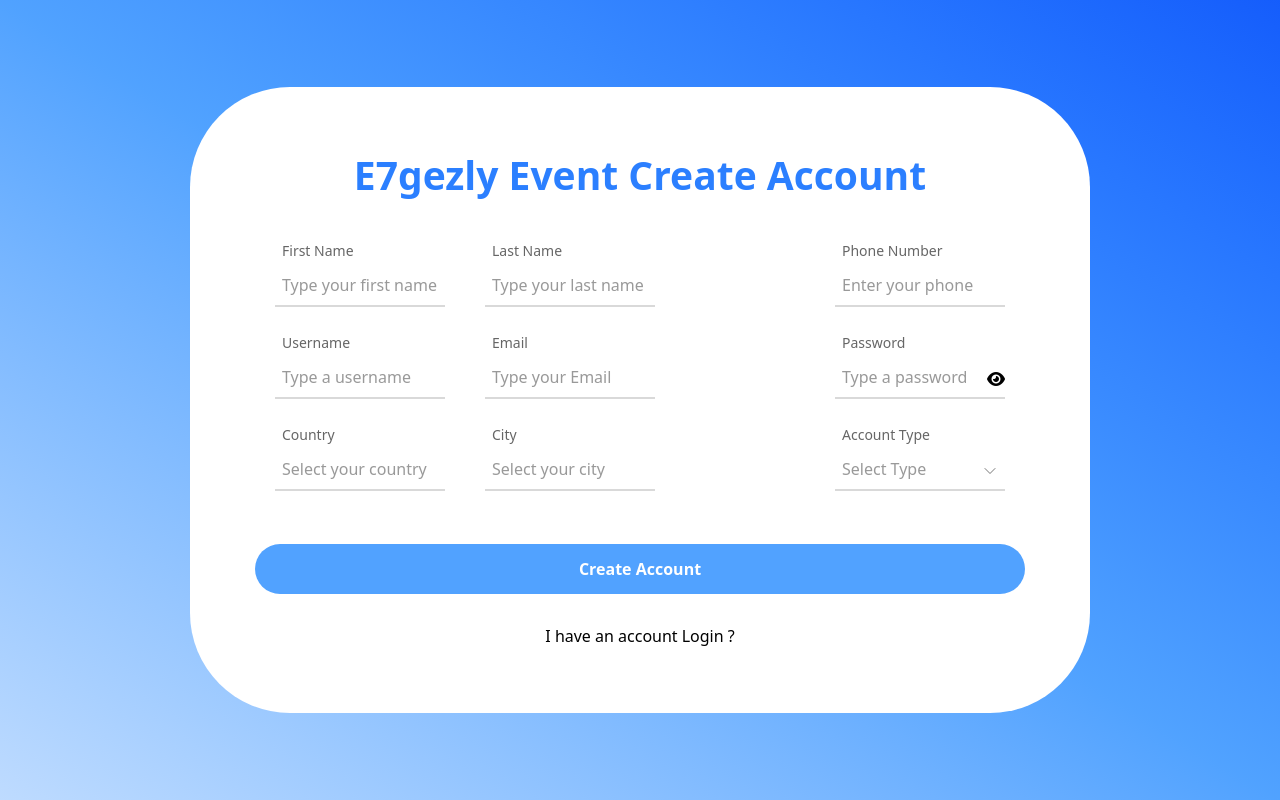
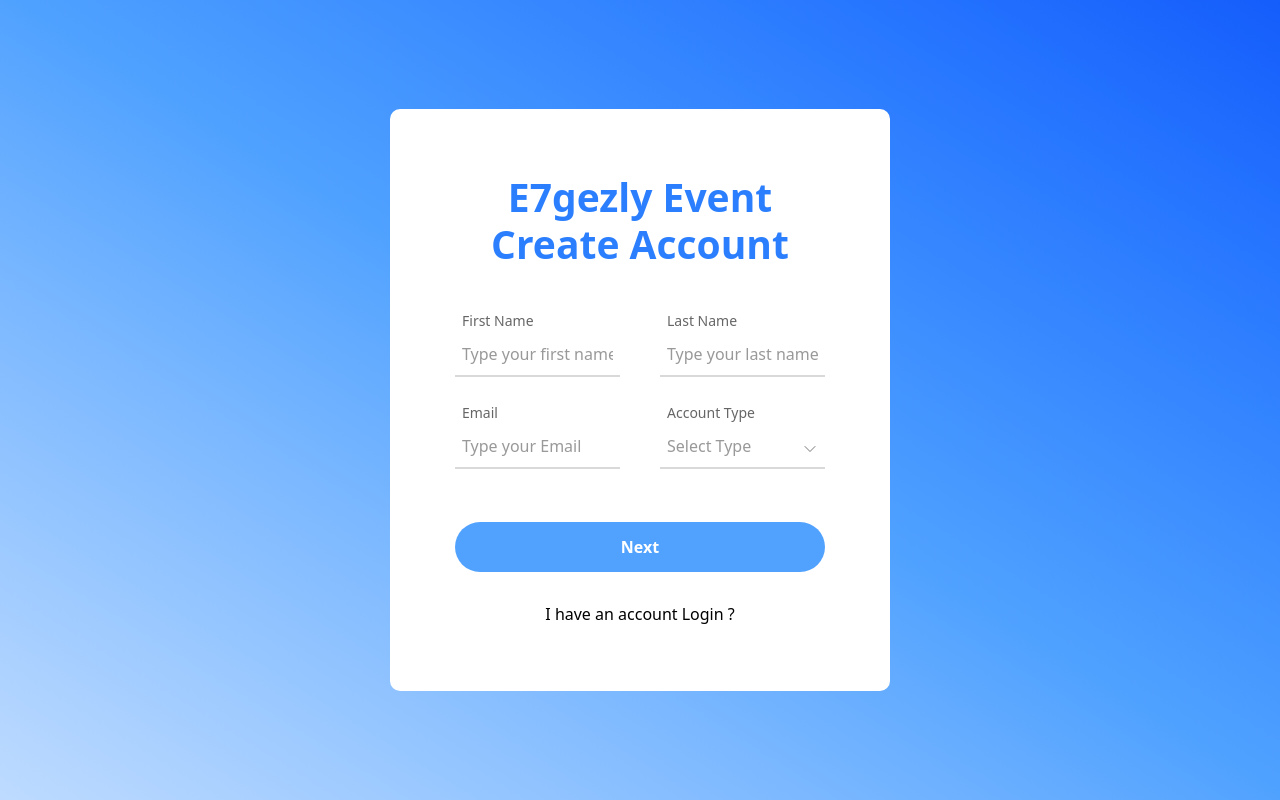
Before and after one commit to Astronaut1984/E7gezly-Event, a React (Vite) app in the folder front end/: page /signup in a window 1280 px wide. Built offline with nearby package versions, Linux system fonts and the light colour scheme.

Commit message:
Sign up update

```diff
--- a/front end/src/App.jsx
+++ b/front end/src/App.jsx
@@ -3,8 +3,7 @@
 
 import Home from "./pages/home/Home";
 import Login from "./pages/login/Login";
-import SignUp from "./pages/sign up/signup";
-
+import SignUp from "./pages/sign up/signup.jsx";
 import "./app.css";
 
 function App() {
--- a/front end/src/components/NavBar.jsx
+++ b/front end/src/components/NavBar.jsx
@@ -1,22 +1,51 @@
-import { Routes, NavLink,useLocation } from 'react-router-dom';
+import { Routes, NavLink, useLocation } from "react-router-dom";
 
-export default function NavBar(){
+export default function NavBar() {
   const HOVER_COLOR = "hover:text-blue-950";
   const location = useLocation();
 
   return (
     <div className="z-10 fixed w-full bg-gray-50 text-blue-600 items-center flex justify-between p-1">
-             <div className='ml-5'>
-                <h1 className='text-2xl font-bold'>E7gezly Event</h1>
+      <div className="ml-5">
+        <h1 className="text-2xl font-bold">E7gezly Event</h1>
       </div>
       <nav className="mx-auto max-w-5xl flex items-center gap-6 py-4">
-                <NavLink to="/" className={({isActive}) => isActive ? "bg-blue-500 px-4 pb-px rounded-md text-white" : HOVER_COLOR}>Home</NavLink>
-                <NavLink to="/Events" className={({isActive}) => isActive ? "bg-blue-500 px-4 pb-px rounded-md text-white" : HOVER_COLOR}>Events</NavLink>
+        <NavLink
+          to="/"
+          className={({ isActive }) =>
+            isActive
+              ? "bg-blue-500 px-4 pb-px rounded-md text-white"
+              : HOVER_COLOR
+          }
+        >
+          Home
+        </NavLink>
+        <NavLink
+          to="/Events"
+          className={({ isActive }) =>
+            isActive
+              ? "bg-blue-500 px-4 pb-px rounded-md text-white"
+              : HOVER_COLOR
+          }
+        >
+          Events
+        </NavLink>
       </nav>
       <nav className="mx-5 max-w-5xl flex items-center gap-6 py-4">
-                <NavLink to="/login" className={({isActive}) => isActive ? "bg-blue-500 px-4 pb-px rounded-md text-white" : HOVER_COLOR}>Login</NavLink>
-                <NavLink to="/login" className={HOVER_COLOR}>Sign up</NavLink>
+        <NavLink
+          to="/login"
+          className={({ isActive }) =>
+            isActive
+              ? "bg-blue-500 px-4 pb-px rounded-md text-white"
+              : HOVER_COLOR
+          }
+        >
+          Login
+        </NavLink>
+        <NavLink to="/signup" className={HOVER_COLOR}>
+          Sign up
+        </NavLink>
       </nav>
     </div>
-    )
+  );
 }
--- /dev/null
+++ b/front end/src/pages/sign up/SignUp1.jsx
@@ -0,0 +1,92 @@
+import "./signup.css";
+import Input from "../../components/Input";
+import SelectType from "../../components/selectType";
+
+export default function SignUp1() {
+  const optionsAcc = ["Attendee", "Organizer"];
+  return (
+    <>
+      <div className="flex gap-10">
+        <Input
+          title="First Name"
+          type="text"
+          placeholder="Type your first name"
+          name="firstName"
+        />
+        <Input
+          title="Last Name"
+          type="text"
+          placeholder="Type your last name"
+          name="lastName"
+        />
+      </div>
+      <div className="flex gap-10">
+        <Input
+          title="Email"
+          type="text"
+          placeholder="Type your Email"
+          name="email"
+        />
+        <SelectType
+          title="Account Type"
+          type="text"
+          options={optionsAcc}
+          name="accountType"
+          classNameVar="w-[50px]" //we need to review this again
+        />
+      </div>
+    </>
+  );
+}
+
+export function SignUp2() {
+  return (
+    <>
+      <div className="flex gap-10">
+        <Input
+          title="Country"
+          type="text"
+          placeholder="Select your country"
+          name="country"
+        />
+        <Input
+          title="City"
+          type="text"
+          placeholder="Select your city"
+          name="city"
+        />
+      </div>
+      <Input
+        title="Phone Number"
+        type="digit"
+        placeholder="Enter your phone"
+        name="phoneNumber"
+      />
+    </>
+  );
+}
+
+export function SignUp3() {
+  return (
+    <>
+      <Input
+        title="Username"
+        type="text"
+        placeholder="Type a username"
+        name="username"
+      />
+      <Input
+        title="Password"
+        type="password"
+        placeholder="Type a password"
+        name="password"
+      />
+      <Input
+        title="Reconfirm Password"
+        type="password"
+        placeholder="Re-type a password"
+        name="rePassword"
+      />
+    </>
+  );
+}
--- a/front end/src/pages/sign up/signup.jsx
+++ b/front end/src/pages/sign up/signup.jsx
@@ -1,97 +1,40 @@
 import "./signup.css";
 import Input from "../../components/Input";
 import SelectType from "../../components/selectType";
+import { useState } from "react";
+import SignUp1, { SignUp2, SignUp3 } from "./SignUp1";
 
 const optionsAcc = ["Attendee", "Organizer"];
 
 export default function SignUp() {
-  let bgColor = "bg-gradient-to-tr from-blue-200 via-blue-400 to-blue-600";
+  const bgColor = "bg-gradient-to-tr from-blue-200 via-blue-400 to-blue-600";
+  const [pageNumber, setPageNumber] = useState(1);
 
+  function nextPageHandeler() {
+    setPageNumber((currPageNumber) => currPageNumber + 1);
+  }
   return (
     <main
       className={`${bgColor} flex justify-center items-center w-full min-h-screen`}
     >
-      <div className="w-[900px] bg-white rounded-[100px] p-[65px]">
+      <div className="w-[500px] bg-white rounded-[10px] p-[65px]">
         <form className="w-full">
           <span className="block font-bold text-[39px] text-[#333333] leading-[1.2] text-center mb-10 text-blue-500">
             E7gezly Event Create Account
           </span>
-          <div className="flex gap-10">
-            <Input
-              title="First Name"
-              type="text"
-              placeholder="Type your first name"
-              name="firstName"
-              classNameVar="ml-[20px]"
-            />
-            <Input
-              title="Last Name"
-              type="text"
-              placeholder="Type your last name"
-              name="lastName"
-            />
-            <Input
-              title="Phone Number"
-              type="digit"
-              placeholder="Enter your phone"
-              name="phoneNumber"
-              classNameVar="ml-[140px] mr-[20px]"
-            />
-          </div>
-          <div className="flex gap-10">
-            <Input
-              title="Username"
-              type="text"
-              placeholder="Type a username"
-              name="username"
-              classNameVar="ml-[20px]"
-            />
-            <Input
-              title="Email"
-              type="text"
-              placeholder="Type your Email"
-              name="email"
-            />
-            <Input
-              title="Password"
-              type="password"
-              placeholder="Type a password"
-              name="password"
-              classNameVar="ml-[140px] mr-[20px]"
-            />
-          </div>
-          <div className="flex gap-10">
-            <Input
-              title="Country"
-              type="text"
-              placeholder="Select your country"
-              name="country"
-              classNameVar="ml-[20px]"
-            />
-            <Input
-              title="City"
-              type="text"
-              placeholder="Select your city"
-              name="city"
-            />
-            <SelectType
-              title="Account Type"
-              type="text"
-              options={optionsAcc}
-              name="accountType"
-              classNameVar="ml-[140px] mr-[20px]"
-            />
-          </div>
-
-          {/* Sign Up Button */}
+          {pageNumber === 1 && <SignUp1 />}
+          {pageNumber === 2 && <SignUp2 />}
+          {pageNumber === 3 && <SignUp3 />}
           <div className="flex flex-wrap justify-center pt-7.5">
             <div className="w-full block relative z-1 rounded-[25px] overflow-hidden">
               <button
+                type="button"
+                onClick={nextPageHandeler}
                 className={
                   "bg-blue-400 transition-colors duration-300 text-[16px] text-white flex justify-center items-center w-full h-[50px] border-0 cursor-pointer font-semibold hover:bg-blue-600"
                 }
               >
-                Create Account
+                Next
               </button>
             </div>
           </div>
```
Lines whose indentation alone changed are shown as unchanged.
